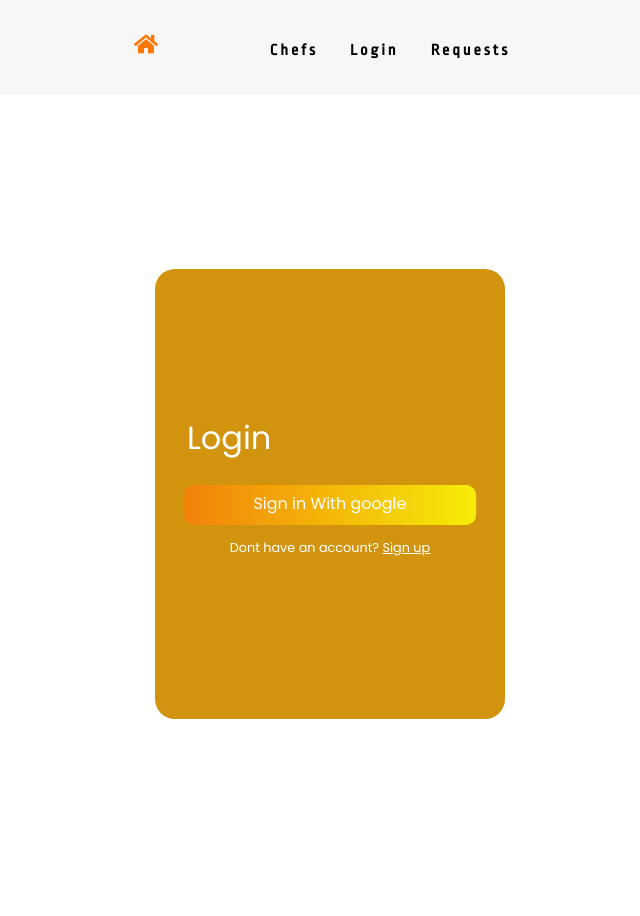
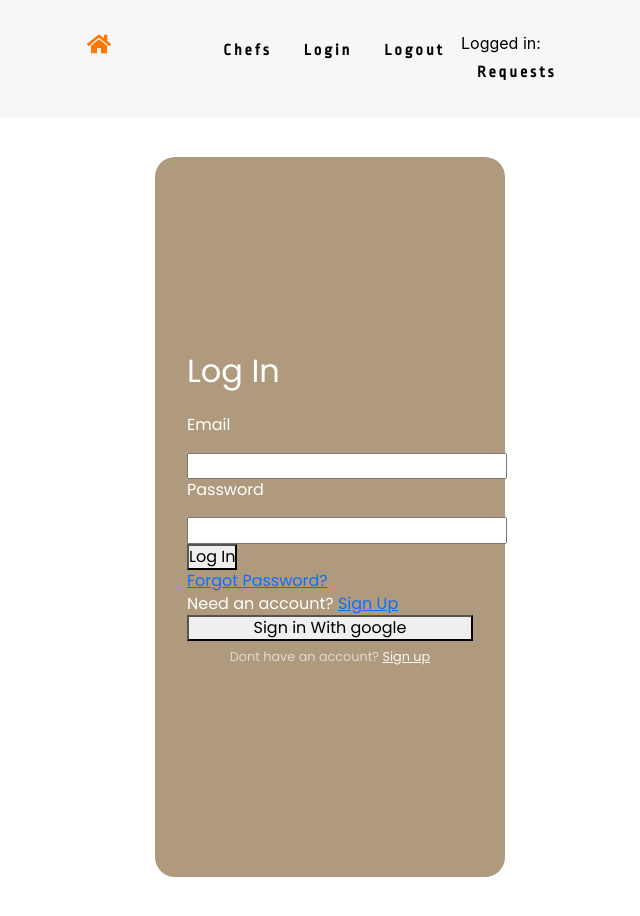
Before and after one commit to yashiazize/CapstoneProject, a React (Create React App) app in the folder front-end/: page /users/login in a window 1280 px wide. Shown: the whole page, without its empty margins (310-950 px from the left). Before the commit the page ends 894 px from the top, so only its background shows below. Built offline with nearby package versions, Linux system fonts and the light colour scheme; no server answers.

Commit message:
book chef form in bookingCal

```diff
--- a/front-end/src/Components/BookingCal.js
+++ b/front-end/src/Components/BookingCal.js
@@ -31,8 +31,47 @@ const BookingCal = () => {
 
   return (
     <div>
+      <form className={classes.container} noValidate>
+        <label>Select Cuisine:</label>
+        <select>
+          <option>American</option>
+          <option>Asian</option>
+          <option>Carribean</option>
+          <option>Italian</option>
+          <option>French</option>
+          <option>Mediterranean</option>
+        </select>
+
+        <label>Party Size:</label>
+        <select>
+          <option>1-2</option>
+          <option>3-4</option>
+          <option>4-10</option>
+          <option>10-20</option>
+          <option>20+</option>
+        </select>
+
+        <label>Dietary Restrictions:</label>
+        <label for="dairy_free">Dairy Free</label>
+        <input type="checkbox" name="dairy_free" />
+
+        <label for="gluten_free"> Gluten Free</label>
+        <input type="checkbox" name="gluten_free" />
+
+        <label for="kosher">Kosher</label>
+        <input type="checkbox" name="kosher" />
+
+        <h3>Event Location</h3>
+        <label>Address</label>
+        <input required />
+        <label>Apt</label>
+        <input />
+        <label>City</label>
+        <input required />
+        <label>State</label>
+        <input required />
+
         <h3>Select date and time for booking</h3>
-			<form className={classes.container} noValidate>
         <TextField
           id="startDate"
           label="Event Start Date and Time"
--- a/front-end/src/Components/ChefDetails.js
+++ b/front-end/src/Components/ChefDetails.js
@@ -23,11 +23,12 @@ const ChefDetails = ({ chefs }) => {
       chef profile details, calendar for bookings, rating, bio
       <div className="card">
         <div>
-					<h4>image of chef here</h4>
+		<img src="..." class="img-fluid rounded-start" alt="..." />
         </div>
         <div>
           <h2>{chef.name}</h2>
           <p>Cuisine(s): {chef.cuisine}</p>
+		  <p>Rating: ...star system</p>
           <div>
             <h3>Chef bio:</h3>
             <p>
--- a/front-end/src/Components/LoginForm.js
+++ b/front-end/src/Components/LoginForm.js
@@ -1,50 +1,59 @@
-import { Link } from "react-router-dom";
-import "../Styles/LoginForm.css";
-import { UserContext } from "../Providers/UserProvider";
-import { useEffect, useContext } from "react";
+import React, { useRef, useState } from "react"
+import { useAuth } from "../Providers/AuthProvider"
+import { Link, useHistory } from "react-router-dom"
 import { signInWithGoogle } from "../Services/Firebase";
-import { useHistory } from "react-router-dom";
+import "../Styles/SignUpForm.css";
 
-const LoginForm = () => {
+export default function Login() {
+  const emailRef = useRef()
+  const passwordRef = useRef()
+  const { login } = useAuth()
+  const [error, setError] = useState("")
+  const [loading, setLoading] = useState(false)
+  const history = useHistory()
 
-  const user = useContext(UserContext);
-  const history = useHistory();
-  useEffect(() => {
-    if (user) {
-      history.push("/");
+  async function handleSubmit(e) {
+    e.preventDefault()
+
+    try {
+      setError("")
+      setLoading(true)
+      await login(emailRef.current.value, passwordRef.current.value)
+      history.push("/")
+    } catch {
+      setError("Failed to log in")
     }
-  }, [user, history]);
 
+    setLoading(false)
+  }
 
   return (
-    <section>
-      <div className="container">
-        <p className="heading"> Login </p>
-        {/* <div className="box">
-          <p>Email</p>
+    <section className="sign-up">
+      <div className="signup-container">
+          <h2>Log In</h2>
           <div>
-            <input type="email" name="" id="" placeholder="Enter your E-mail" />
+
+              <p>Email</p>
+              <input type="email" ref={emailRef} required />
+
           </div>
-        </div>
-        <div className="box">
-          <p>Password</p>
+          <div >
+
+              <p>Password</p>
+              <input type="password" ref={passwordRef} required />
+              <button onClick={handleSubmit}>Log In</button>
+          </div>
           <div>
-            <input
-              type="password"
-              name=""
-              id=""
-              placeholder="Enter your Password"
-            />
+            <Link to="/forgot-password">Forgot Password?</Link>
           </div>
-        </div> */}
-        <button className="loginBtn" onClick={signInWithGoogle}>Sign in With google</button>
+      <div >
+        Need an account? <Link to="/users/new">Sign Up</Link>
+      </div>
+        <button  onClick={signInWithGoogle}>Sign in With google</button>
         <p className="text">
-          {" "}
           Dont have an account? <Link to="/users/new">Sign up</Link>
         </p>
       </div>
     </section>
   );
 };
-
-export default LoginForm;
--- a/front-end/src/Components/NavBar.js
+++ b/front-end/src/Components/NavBar.js
@@ -2,11 +2,13 @@ import React, { useState } from "react";
 import { NavLink } from "react-router-dom";
 // import logo from "../images/logo.svg";
 import { FaAlignRight, FaHome } from "react-icons/fa";
-
+import { signOut } from "../Services/Firebase";
+import { useAuth } from "../Providers/AuthProvider"
+// import { checkPropTypes } from "prop-types";
 const NavBar = () => {
 	// toggle the navbar
 	const [toggleMenu, setToggleMenu] = useState(false);
-
+	const { currentUser } = useAuth()
 	const handleToggle = () => {
 		setToggleMenu((isOpen) => !isOpen);
 	};
@@ -31,6 +33,10 @@ const NavBar = () => {
 						<NavLink to={"/users/login"}>Login</NavLink>
 					</li>
 					<li>
+						<NavLink to={"/"} onClick={signOut} >Logout</NavLink>
+					</li>
+					<li>
+					Logged in:  {currentUser && currentUser.email}
 						<NavLink to={"/"}>Requests</NavLink>
 					</li>
 				</ul>
--- a/front-end/src/Components/SignUpForm.js
+++ b/front-end/src/Components/SignUpForm.js
@@ -1,46 +1,62 @@
-import { useState } from "react";
+import React, { useState, useRef } from "react";
 import { withRouter } from "react-router-dom";
 import "../Styles/SignUpForm.css";
+import { useAuth } from '../Providers/AuthProvider'
+
 
 const SignUpForm = () => {
   const [checked, setChecked] = useState(false);
+  const firstnameRef = useRef()
+  const lastnameRef = useRef()
+  const emailRef = useRef()
+  const passwordRef = useRef()
+  const zipcodeRef = useRef()
+  const { signup, currentUser } = useAuth()
 
   const handleCheckBox = () => {
     setChecked((prevChecked) => !prevChecked);
   };
 
+function handleSubmit(e) {
+  e.preventDefault()
+
+  signup(emailRef.current.value, passwordRef.current.value, firstnameRef.current.value,lastnameRef.current.value,zipcodeRef.current.value)
+}
+
   return (
     <section className="sign-up">
+      {currentUser && currentUser.email}
       <div className="signup-container">
         <p className="sign-heading"> Sign Up </p>
         <div className="signup-box">
           <p>First Name</p>
           <div>
-            <input type="firstName" name="" id="" placeholder="First Name" />
+            <input type="firstName" ref={firstnameRef} name="" id="" placeholder="First Name" />
           </div>
         </div>
         <div className="signup-box">
           <p>Last Name</p>
           <div>
-            <input type="lastName" name="" id="" placeholder="Last Name" />
+            <input type="lastName" ref={lastnameRef}name="" id="" placeholder="Last Name" />
           </div>
         </div>
         <div className="signup-box">
           <p>Email</p>
           <div>
-            <input type="email" name="" id="" placeholder="Enter your E-mail" />
+            <input type="email" ref={emailRef}name="" id="" placeholder="Enter your E-mail" />
           </div>
         </div>
         <div className="signup-box">
           <p>Zip Code</p>
           <div>
-            <input type="zipCode" name="" id="" placeholder="Enter ZipCode" />
+            <input type="zipCode" ref={zipcodeRef}name="" id="" placeholder="Enter ZipCode" />
           </div>
         </div>
         <div className="signup-box">
           <p> Create Password</p>
           <div>
             <input
+              ref={passwordRef}
               type="password"
               name=""
               id=""
@@ -59,7 +75,7 @@ const SignUpForm = () => {
           />
           {checked ? <div> chicken </div> : null}
         </div>
-        <button className="loginBtn">Sign Up</button>
+        <button className="loginBtn" onClick={handleSubmit}>Sign Up</button>
       </div>
     </section>
   );
--- /dev/null
+++ b/front-end/src/Providers/AuthProvider.js
@@ -0,0 +1,82 @@
+import React, { useState, useEffect, createContext, useContext } from "react";
+import { auth } from "../Services/Firebase";
+
+
+const AuthContext = React.createContext()
+
+
+export function useAuth() {
+    return useContext(AuthContext)
+}
+
+
+
+export function AuthProvider({ children }) {
+    const [currentUser, setCurrentUser ] = useState()
+
+
+    function signup(email, password) {
+       return  auth.createUserWithEmailAndPassword(email, password)
+    }
+    function login(email, password) {
+       return  auth.signInWithEmailAndPassword(email, password)
+    }
+    useEffect(() => {
+
+        const unsubscribe = auth.onAuthStateChanged(user => {
+            setCurrentUser(user)
+        })
+
+        return unsubscribe
+    }, [])
+
+
+    const value = {
+        currentUser,
+        login,
+        signup
+    }
+    return (
+        <AuthContext.Provider value={value}>
+            {children}
+        </AuthContext.Provider>
+    )
+}
+
+
+
+export default AuthProvider
+
+
+
+// export const UserContext = React.createContext()
+
+
+
+
+
+// export default (props) => {
+//     const [user, setUser] = useState(null);
+//     useEffect(() => {
+//         auth.onAuthStateChanged(async(user) => {
+//             if(user) {
+//                 console.log(user)
+//                 const {email, displayName, photoURL} = user
+//                 setUser({
+//                     email,
+//                     displayName,
+//                     photoURL
+//                 })
+//             } else {
+//                 setUser(null)
+//             }
+//         })
+//     }, [])
+//     return (
+//       <div>
+//           <UserContext.Provider value={user}>
+//             <div>{props.children}</div>
+//           </UserContext.Provider>
+//       </div>
+//     )
+// }
--- a/front-end/src/Providers/UserProvider.js
+++ /dev/null
@@ -1,30 +0,0 @@
-import React, { useState, useEffect, createContext } from "react";
-import { auth } from "../Services/Firebase";
-
-export const UserContext = createContext(null)
-
-export default (props) => {
-    const [user, setUser] = useState(null);
-    useEffect(() => {
-        auth.onAuthStateChanged(async(user) => {
-            if(user) {
-                console.log(user)
-                const {email, displayName, photoURL} = user
-                setUser({
-                    email,
-                    displayName,
-                    photoURL
-                })
-            } else {
-                setUser(null)
-            }
-        })
-    }, [])
-    return (
-      <div>
-          <UserContext.Provider value={user}>
-            <div>{props.children}</div>
-          </UserContext.Provider>
-      </div>
-    )
-}
```
Also changed, not shown: front-end/src/App.js (+6 -4 lines), front-end/src/Components/Calendar.js (added, +78 -0 lines), front-end/src/Components/ChefCalendar.js (+23 -68 lines), front-end/src/Services/Firebase.js (+20 -19 lines). Lines whose indentation alone changed are shown as unchanged.
